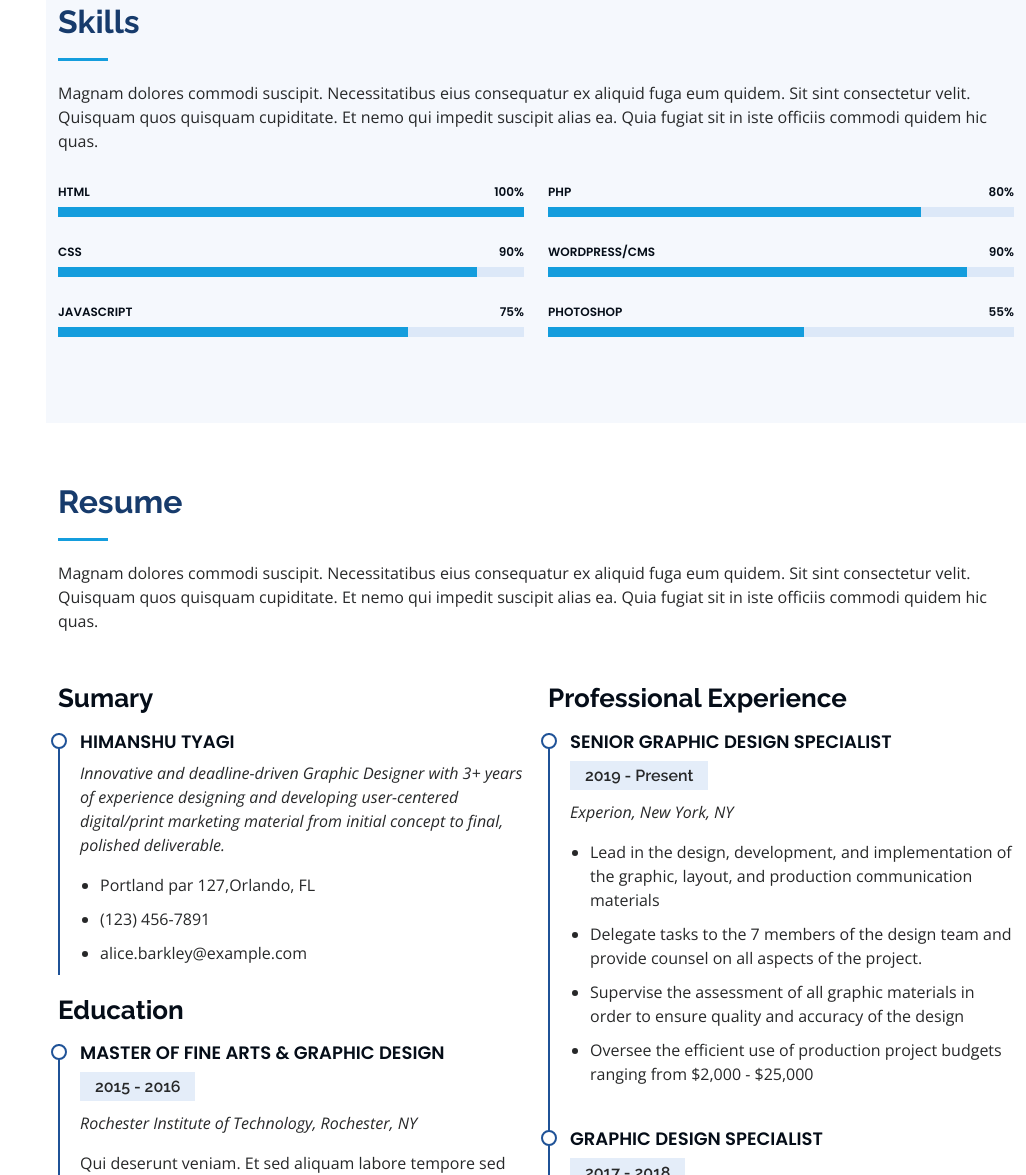
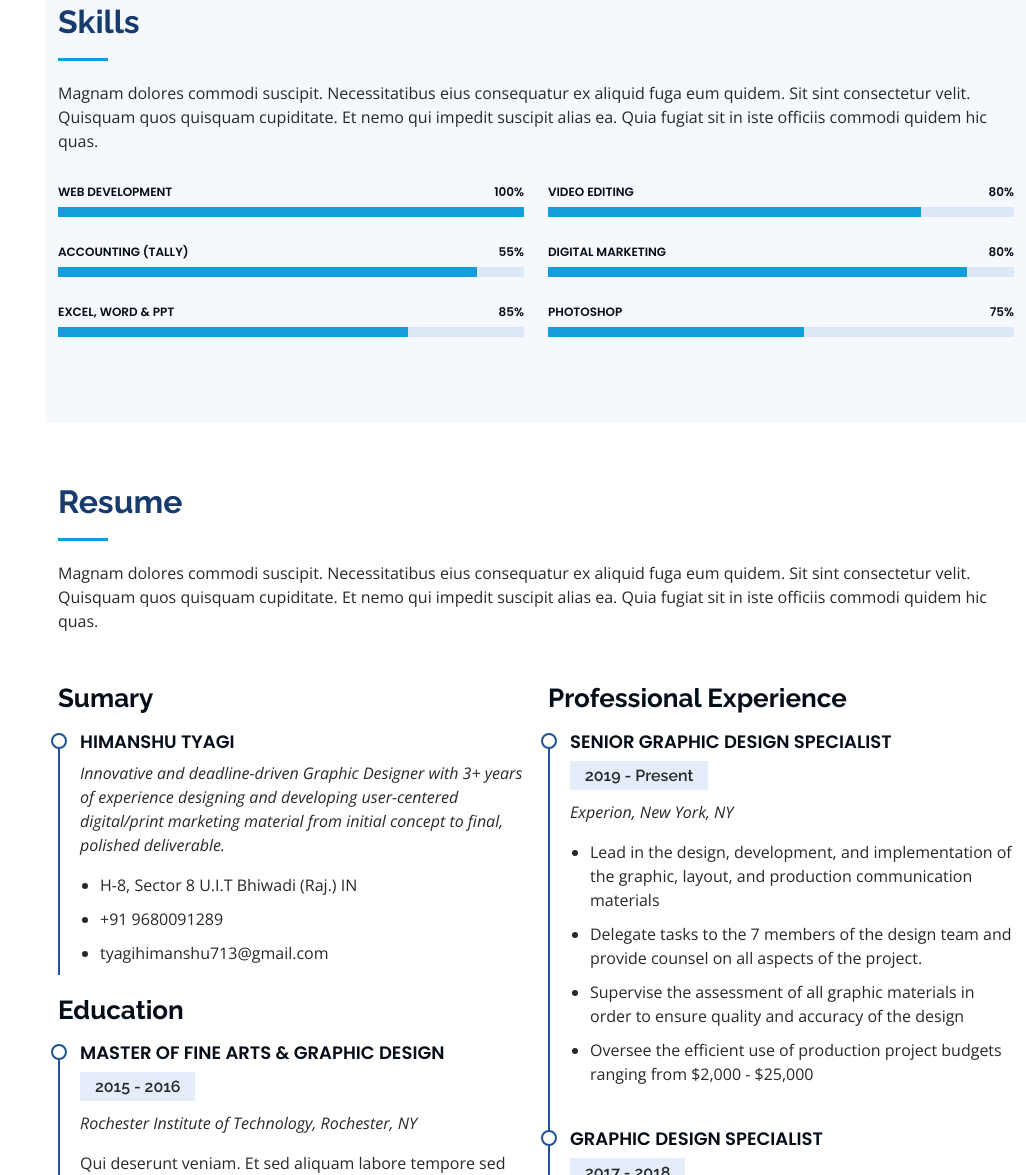
Before and after one commit to tyagi-himanshu/tyagi-himanshu.github.io, a plain HTML site: page index.html in a window 1280 px wide. Shown: the part 1557-2732 px from the top of the page, without its empty margins (254-1280 px from the left). Drawn offline with nearby package versions, Linux system fonts and the light colour scheme.

Commit message:
update 5

```diff
--- a/index.html
+++ b/index.html
@@ -72,7 +72,7 @@
   <section id="hero" class="d-flex flex-column justify-content-center align-items-center">
     <div class="hero-container" data-aos="fade-in">
       <h1>Himanshu Tyagi</h1>
-      <p>I'm <span class="typed" data-typed-items="Designer, Developer, Accountant, Video Editor"></span></p>
+      <p>I'm <span class="typed" data-typed-items="Accoutant, Developer, Designer, Video Editor, Digital Marketing"></span></p>
     </div>
   </section><!-- End Hero -->
 
@@ -139,21 +139,21 @@
           <div class="col-lg-6" data-aos="fade-up">
 
             <div class="progress">
-              <span class="skill">HTML <i class="val">100%</i></span>
+              <span class="skill">Web Development <i class="val">100%</i></span>
               <div class="progress-bar-wrap">
                 <div class="progress-bar" role="progressbar" aria-valuenow="100" aria-valuemin="0" aria-valuemax="100"></div>
               </div>
             </div>
 
             <div class="progress">
-              <span class="skill">CSS <i class="val">90%</i></span>
+              <span class="skill">Accounting (TALLY) <i class="val">55%</i></span>
               <div class="progress-bar-wrap">
                 <div class="progress-bar" role="progressbar" aria-valuenow="90" aria-valuemin="0" aria-valuemax="100"></div>
               </div>
             </div>
 
             <div class="progress">
-              <span class="skill">JavaScript <i class="val">75%</i></span>
+              <span class="skill">Excel, Word & PPT <i class="val">85%</i></span>
               <div class="progress-bar-wrap">
                 <div class="progress-bar" role="progressbar" aria-valuenow="75" aria-valuemin="0" aria-valuemax="100"></div>
               </div>
@@ -164,21 +164,21 @@
           <div class="col-lg-6" data-aos="fade-up" data-aos-delay="100">
 
             <div class="progress">
-              <span class="skill">PHP <i class="val">80%</i></span>
+              <span class="skill">Video Editing <i class="val">80%</i></span>
               <div class="progress-bar-wrap">
                 <div class="progress-bar" role="progressbar" aria-valuenow="80" aria-valuemin="0" aria-valuemax="100"></div>
               </div>
             </div>
 
             <div class="progress">
-              <span class="skill">WordPress/CMS <i class="val">90%</i></span>
+              <span class="skill">Digital Marketing <i class="val">80%</i></span>
               <div class="progress-bar-wrap">
                 <div class="progress-bar" role="progressbar" aria-valuenow="90" aria-valuemin="0" aria-valuemax="100"></div>
               </div>
             </div>
 
             <div class="progress">
-              <span class="skill">Photoshop <i class="val">55%</i></span>
+              <span class="skill">Photoshop <i class="val">75%</i></span>
               <div class="progress-bar-wrap">
                 <div class="progress-bar" role="progressbar" aria-valuenow="55" aria-valuemin="0" aria-valuemax="100"></div>
               </div>
@@ -207,9 +207,9 @@
               <h4>Himanshu Tyagi</h4>
               <p><em>Innovative and deadline-driven Graphic Designer with 3+ years of experience designing and developing user-centered digital/print marketing material from initial concept to final, polished deliverable.</em></p>
               <ul>
-                <li>Portland par 127,Orlando, FL</li>
-                <li>(123) 456-7891</li>
-                <li>alice.barkley@example.com</li>
+                <li>H-8, Sector 8 U.I.T Bhiwadi (Raj.) IN</li>
+                <li>+91 9680091289</li>
+                <li>tyagihimanshu713@gmail.com</li>
               </ul>
             </div>
 
```
